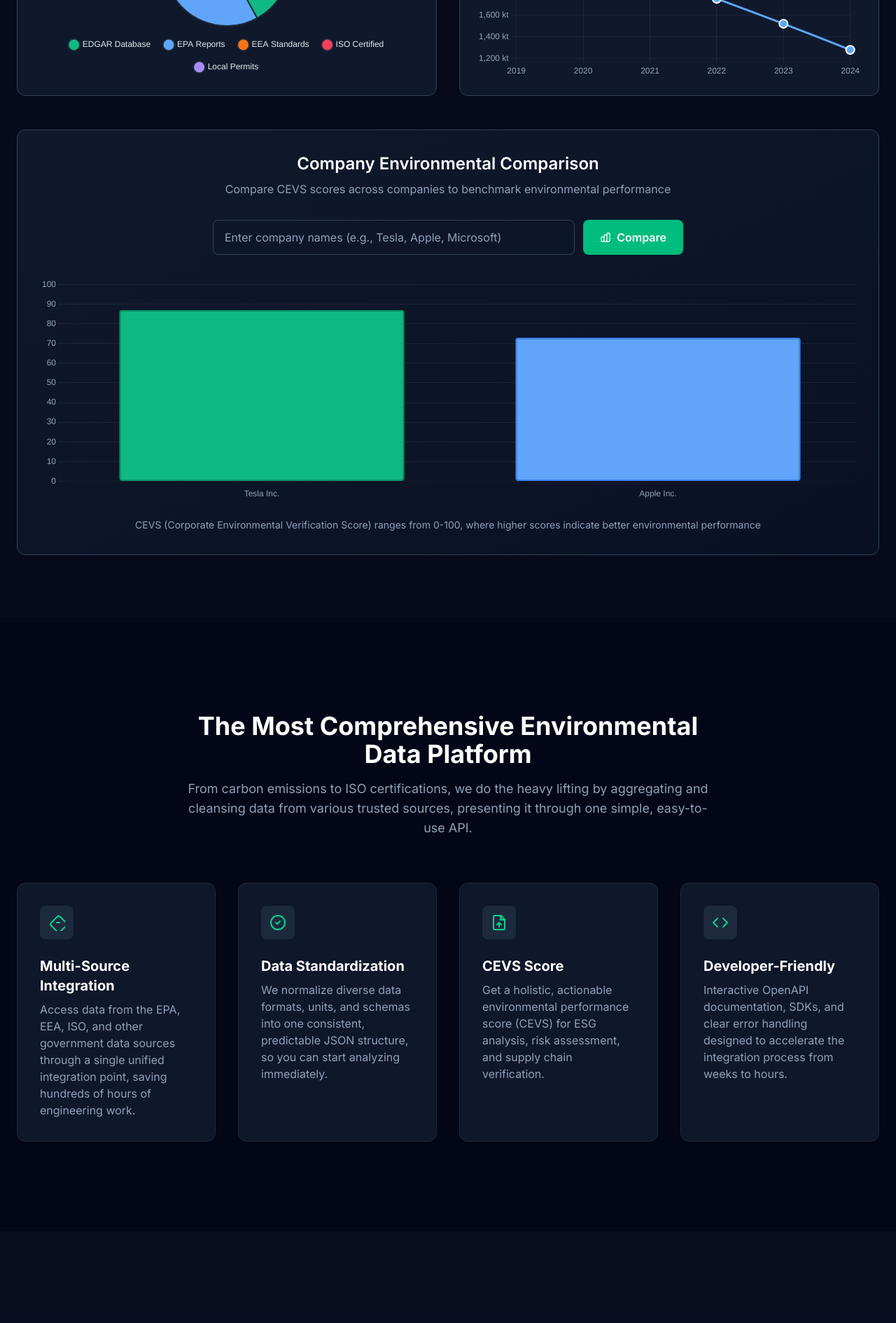
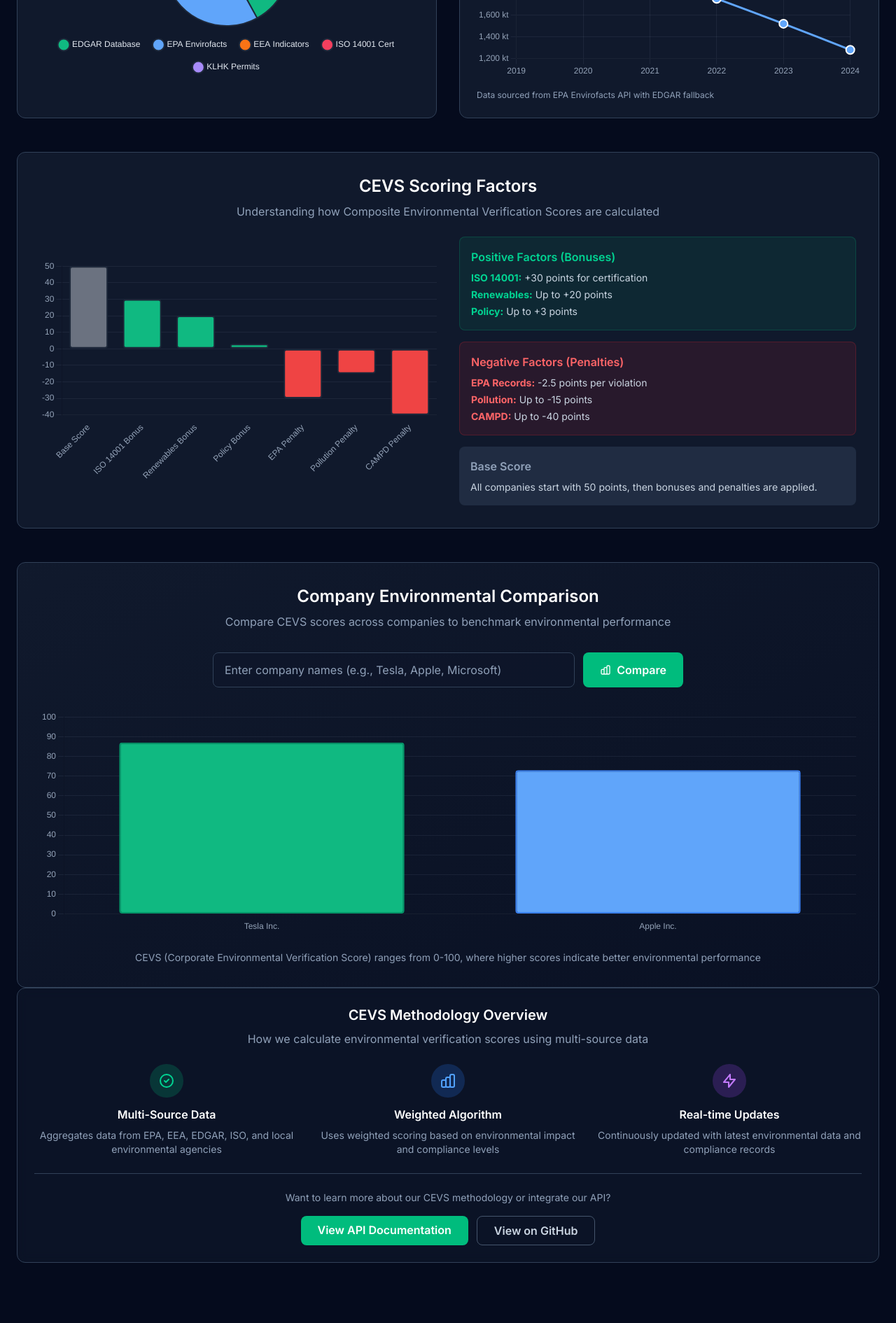
Before and after one commit to hk-dev13/envoyou-page-react, a React (Vite) app: page / in a window 1280 px wide. Shown: the part 1680-3570 px from the top of the page at 70% size. Built offline with nearby package versions, Linux system fonts and the light colour scheme.

Commit message:
Refactor ErrorBoundary and Header components; update import statements for consistency; modify index.html to use absolute paths for favicon links; enhance VisualizationsSection with new CEVS scoring factors and methodology details.

```diff
--- a/src/components/ErrorBoundary.jsx
+++ b/src/components/ErrorBoundary.jsx
@@ -6,7 +6,7 @@ class ErrorBoundary extends React.Component {
     this.state = { hasError: false, error: null, errorInfo: null };
   }
 
-  static getDerivedStateFromError(error) {
+  static getDerivedStateFromError() {
     // Update state so the next render will show the fallback UI
     return { hasError: true };
   }
@@ -52,7 +52,7 @@ class ErrorBoundary extends React.Component {
             </div>
 
             {/* Show error details in development */}
-            {process.env.NODE_ENV === 'development' && this.state.error && (
+            {import.meta.env.DEV && this.state.error && (
               <details className="mt-8 text-left bg-slate-800 p-4 rounded-lg max-w-2xl mx-auto">
                 <summary className="text-red-400 cursor-pointer mb-2">Error Details (Development Only)</summary>
                 <pre className="text-xs text-red-300 whitespace-pre-wrap">
--- a/src/components/Header.jsx
+++ b/src/components/Header.jsx
@@ -1,4 +1,4 @@
-import react from 'react';
+import React from 'react';
 import { Link } from 'react-router-dom';
 
 const Header = () => {
--- a/src/components/VisualizationsSection.jsx
+++ b/src/components/VisualizationsSection.jsx
@@ -1,4 +1,4 @@
-import React, { useState, useEffect } from 'react';
+import React, { useState } from 'react';
 // Impor komponen yang diperlukan dari library chart
 import { Chart as ChartJS, ArcElement, Tooltip, Legend, CategoryScale, LinearScale, PointElement, LineElement, BarElement } from 'chart.js';
 import { Doughnut, Line, Bar } from 'react-chartjs-2';
@@ -25,17 +25,39 @@ const VisualizationsSection = () => {
     }],
   });
 
-  // Data yang lebih realistis untuk data source breakdown
+  // CEVS Factor Breakdown - menampilkan komponen scoring
+  const cevsFactorsData = {
+    labels: ['Base Score', 'ISO 14001 Bonus', 'Renewables Bonus', 'Policy Bonus', 'EPA Penalty', 'Pollution Penalty', 'CAMPD Penalty'],
+    datasets: [{
+      label: 'CEVS Score Impact',
+      data: [50, 30, 20, 3, -30, -15, -40], // Max values dari backend
+      backgroundColor: [
+        '#6b7280', // Base - neutral gray
+        '#10b981', // Bonuses - green
+        '#10b981',
+        '#10b981',
+        '#ef4444', // Penalties - red
+        '#ef4444',
+        '#ef4444'
+      ],
+      borderWidth: 2,
+      borderColor: '#1e293b',
+      borderRadius: 4,
+      borderSkipped: false,
+    }],
+  };
+
+  // Data yang akurat sesuai dengan backend capabilities
   const breakdownData = {
-    labels: ['EDGAR Database', 'EPA Reports', 'EEA Standards', 'ISO Certified', 'Local Permits'],
+    labels: ['EDGAR Database', 'EPA Envirofacts', 'EEA Indicators', 'ISO 14001 Cert', 'KLHK Permits'],
     datasets: [{
-      data: [42, 28, 15, 10, 5],
+      data: [42, 28, 15, 10, 5], // EDGAR sebagai primary source (42%)
       backgroundColor: [
-        '#10b981', // emerald
-        '#60a5fa', // blue
-        '#f97316', // orange
-        '#f43f5e', // red
-        '#a78bfa'  // purple
+        '#10b981', // EDGAR - Primary green
+        '#60a5fa', // EPA - Blue
+        '#f97316', // EEA - Orange
+        '#f43f5e', // ISO - Red
+        '#a78bfa'  // KLHK - Purple
       ],
       borderWidth: 2,
       borderColor: '#1e293b',
@@ -88,6 +110,15 @@ const VisualizationsSection = () => {
         borderWidth: 1,
         cornerRadius: 8,
         displayColors: true,
+        callbacks: {
+          label: function(context) {
+            const label = context.label || '';
+            const value = context.parsed || 0;
+            const total = context.dataset.data.reduce((a, b) => a + b, 0);
+            const percentage = Math.round((value / total) * 100);
+            return `${label}: ${value}% (${percentage}% of total data)`;
+          }
+        }
       }
     },
   };
@@ -225,11 +256,93 @@ const VisualizationsSection = () => {
           {/* Emissions Trend */}
           <div className="bg-slate-800/50 backdrop-blur-sm p-6 rounded-xl border border-slate-700 hover:border-slate-600 transition-colors">
             <div className="flex items-center justify-between mb-4">
-              <h4 className="text-lg font-semibold text-white">Global Emission Trends</h4>
-              <div className="text-xs text-slate-400">2019-2024</div>
+              <h4 className="text-lg font-semibold text-white">Global CO2 Emission Trends</h4>
+              <div className="flex items-center space-x-2">
+                <div className="text-xs text-slate-400">2019-2024</div>
+                <div className="w-2 h-2 bg-blue-500 rounded-full animate-pulse"></div>
+                <span className="text-xs text-blue-400">EPA Data</span>
+              </div>
             </div>
             <div className="h-64">
               <Line data={trendData} options={lineOptions} />
+            </div>
+            <div className="mt-4 text-xs text-slate-400">
+              Data sourced from EPA Envirofacts API with EDGAR fallback
+            </div>
+          </div>
+        </div>
+
+        {/* CEVS Factors Breakdown */}
+        <div className="bg-slate-800/50 backdrop-blur-sm p-8 rounded-xl border border-slate-700 mb-12">
+          <div className="text-center mb-6">
+            <h4 className="text-2xl font-semibold text-white mb-2">CEVS Scoring Factors</h4>
+            <p className="text-slate-400">Understanding how Composite Environmental Verification Scores are calculated</p>
+          </div>
+
+          <div className="grid grid-cols-1 lg:grid-cols-2 gap-8 items-center">
+            <div className="h-80">
+              <Bar data={cevsFactorsData} options={{
+                responsive: true,
+                maintainAspectRatio: false,
+                plugins: {
+                  legend: { display: false },
+                  tooltip: {
+                    backgroundColor: 'rgba(30, 41, 59, 0.9)',
+                    titleColor: '#ffffff',
+                    bodyColor: '#e2e8f0',
+                    borderColor: '#475569',
+                    borderWidth: 1,
+                    cornerRadius: 8,
+                    callbacks: {
+                      label: function(context) {
+                        const value = context.parsed.y;
+                        const sign = value > 0 ? '+' : '';
+                        return `${context.label}: ${sign}${value} points`;
+                      }
+                    }
+                  }
+                },
+                scales: {
+                  x: {
+                    grid: { display: false },
+                    ticks: {
+                      color: '#94a3b8',
+                      maxRotation: 45,
+                      minRotation: 45
+                    }
+                  },
+                  y: {
+                    grid: { color: 'rgba(148, 163, 184, 0.1)' },
+                    ticks: { color: '#94a3b8' },
+                    beginAtZero: true
+                  }
+                }
+              }} />
+            </div>
+
+            <div className="space-y-4">
+              <div className="bg-emerald-500/10 border border-emerald-500/20 rounded-lg p-4">
+                <h5 className="text-emerald-400 font-semibold mb-2">Positive Factors (Bonuses)</h5>
+                <ul className="text-sm text-slate-300 space-y-1">
+                  <li><strong className="text-emerald-400">ISO 14001:</strong> +30 points for certification</li>
+                  <li><strong className="text-emerald-400">Renewables:</strong> Up to +20 points</li>
+                  <li><strong className="text-emerald-400">Policy:</strong> Up to +3 points</li>
+                </ul>
+              </div>
+
+              <div className="bg-red-500/10 border border-red-500/20 rounded-lg p-4">
+                <h5 className="text-red-400 font-semibold mb-2">Negative Factors (Penalties)</h5>
+                <ul className="text-sm text-slate-300 space-y-1">
+                  <li><strong className="text-red-400">EPA Records:</strong> -2.5 points per violation</li>
+                  <li><strong className="text-red-400">Pollution:</strong> Up to -15 points</li>
+                  <li><strong className="text-red-400">CAMPD:</strong> Up to -40 points</li>
+                </ul>
+              </div>
+
+              <div className="bg-slate-700/50 rounded-lg p-4">
+                <h5 className="text-slate-400 font-semibold mb-2">Base Score</h5>
+                <p className="text-sm text-slate-300">All companies start with 50 points, then bonuses and penalties are applied.</p>
+              </div>
             </div>
           </div>
         </div>
@@ -289,6 +402,62 @@ const VisualizationsSection = () => {
             </p>
           </div>
         </div>
+
+        {/* Methodology Information */}
+        <div className="bg-slate-800/30 backdrop-blur-sm p-6 rounded-xl border border-slate-700">
+          <div className="text-center mb-6">
+            <h4 className="text-xl font-semibold text-white mb-2">CEVS Methodology Overview</h4>
+            <p className="text-slate-400">How we calculate environmental verification scores using multi-source data</p>
+          </div>
+
+          <div className="grid grid-cols-1 md:grid-cols-3 gap-6">
+            <div className="text-center">
+              <div className="w-12 h-12 bg-emerald-500/20 rounded-full flex items-center justify-center mx-auto mb-3">
+                <svg className="w-6 h-6 text-emerald-400" fill="none" stroke="currentColor" viewBox="0 0 24 24">
+                  <path strokeLinecap="round" strokeLinejoin="round" strokeWidth="2" d="M9 12l2 2 4-4m6 2a9 9 0 11-18 0 9 9 0 0118 0z"></path>
+                </svg>
+              </div>
+              <h5 className="text-white font-semibold mb-2">Multi-Source Data</h5>
+              <p className="text-sm text-slate-400">Aggregates data from EPA, EEA, EDGAR, ISO, and local environmental agencies</p>
+            </div>
+
+            <div className="text-center">
+              <div className="w-12 h-12 bg-blue-500/20 rounded-full flex items-center justify-center mx-auto mb-3">
+                <svg className="w-6 h-6 text-blue-400" fill="none" stroke="currentColor" viewBox="0 0 24 24">
+                  <path strokeLinecap="round" strokeLinejoin="round" strokeWidth="2" d="M9 19v-6a2 2 0 00-2-2H5a2 2 0 00-2 2v6a2 2 0 002 2h2a2 2 0 002-2zm0 0V9a2 2 0 012-2h2a2 2 0 012 2v10m-6 0a2 2 0 002 2h2a2 2 0 002-2m0 0V5a2 2 0 012-2h2a2 2 0 012 2v14a2 2 0 01-2 2h-2a2 2 0 01-2-2z"></path>
+                </svg>
+              </div>
+              <h5 className="text-white font-semibold mb-2">Weighted Algorithm</h5>
+              <p className="text-sm text-slate-400">Uses weighted scoring based on environmental impact and compliance levels</p>
+            </div>
+
+            <div className="text-center">
+              <div className="w-12 h-12 bg-purple-500/20 rounded-full flex items-center justify-center mx-auto mb-3">
+                <svg className="w-6 h-6 text-purple-400" fill="none" stroke="currentColor" viewBox="0 0 24 24">
+                  <path strokeLinecap="round" strokeLinejoin="round" strokeWidth="2" d="M13 10V3L4 14h7v7l9-11h-7z"></path>
+                </svg>
+              </div>
+              <h5 className="text-white font-semibold mb-2">Real-time Updates</h5>
+              <p className="text-sm text-slate-400">Continuously updated with latest environmental data and compliance records</p>
+            </div>
+          </div>
+
+          <div className="mt-6 pt-6 border-t border-slate-700">
+            <div className="text-center">
+              <p className="text-sm text-slate-400 mb-4">
+                Want to learn more about our CEVS methodology or integrate our API?
+              </p>
+              <div className="flex flex-col sm:flex-row gap-3 justify-center">
+                <a href="#docs" className="bg-emerald-500 hover:bg-emerald-600 text-white font-semibold px-6 py-2 rounded-lg transition-colors">
+                  View API Documentation
+                </a>
+                <a href="https://github.com/hk-dev13/ENVOYou-page" target="_blank" rel="noopener noreferrer" className="border border-slate-600 text-slate-300 hover:text-white hover:border-slate-500 font-semibold px-6 py-2 rounded-lg transition-colors">
+                  View on GitHub
+                </a>
+              </div>
+            </div>
+          </div>
+        </div>
       </div>
     </section>
   );
```
Also changed, not shown: index.html (+5 -5 lines).
